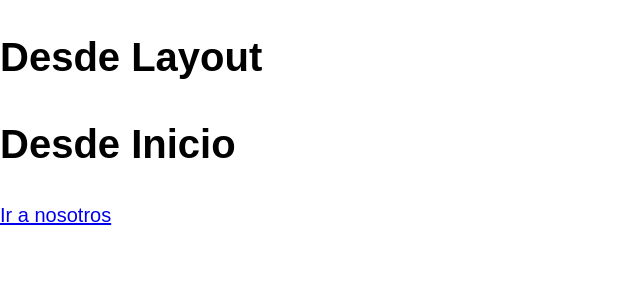
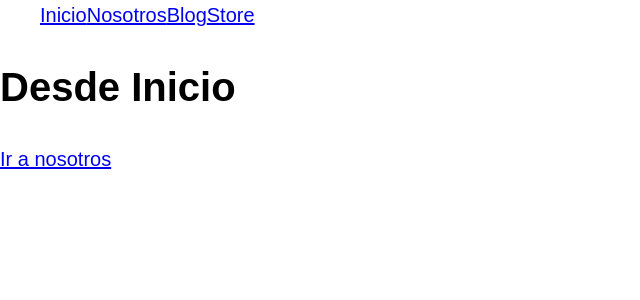
Before and after one commit to psyQore/guitar_next_web, a Next.js app: page / in a window 1280 px wide. Shown: the top 300 px of the page, without its empty margins (0-640 px from the left). Built offline with nearby package versions, Linux system fonts and the light colour scheme.

Commit message:
Se crea el componente de header

```diff
--- /dev/null
+++ b/components/Header.js
@@ -0,0 +1,19 @@
+import Link from "next/link";
+
+const Header = () => {
+  return (
+    <header>
+      <div className="contenedor">
+        <div></div>
+        <nav>
+          <Link href="/">Inicio</Link>
+          <Link href="/about">Nosotros</Link>
+          <Link href="/blog">Blog</Link>
+          <Link href="/store">Store</Link>
+        </nav>
+      </div>
+    </header>
+  );
+};
+
+export default Header;
--- a/components/Layout.js
+++ b/components/Layout.js
@@ -1,4 +1,5 @@
 import Head from "next/head";
+import Header from "../components/Header";
 
 const Layout = ({ children, page }) => {
   return (
@@ -8,8 +9,7 @@ const Layout = ({ children, page }) => {
         <meta name="description" content="Sition Web de Guitarras" />
         <link rel="icon" href="/favicon.ico" />
       </Head>
-      <h1>Desde Layout</h1>
-
+      <Header/>
       {children}
     </div>
   );
```
